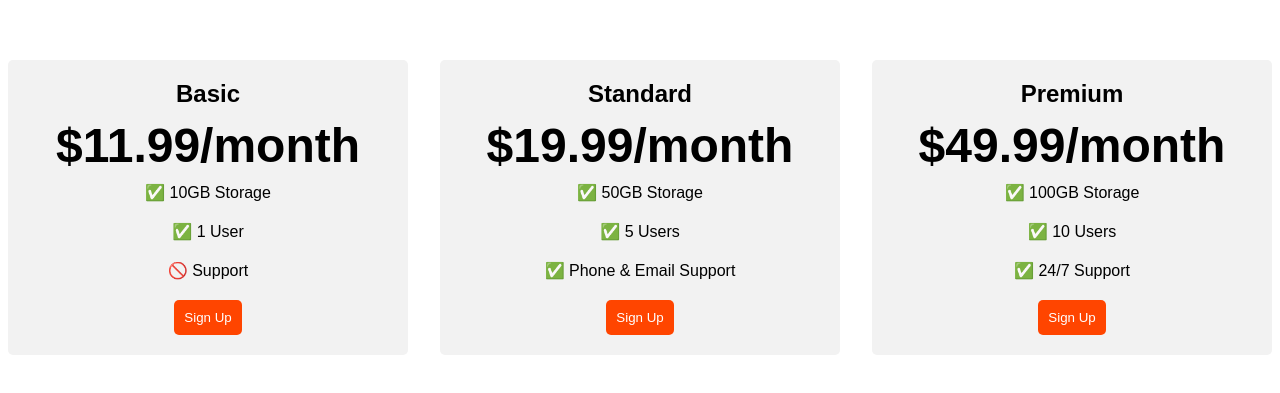
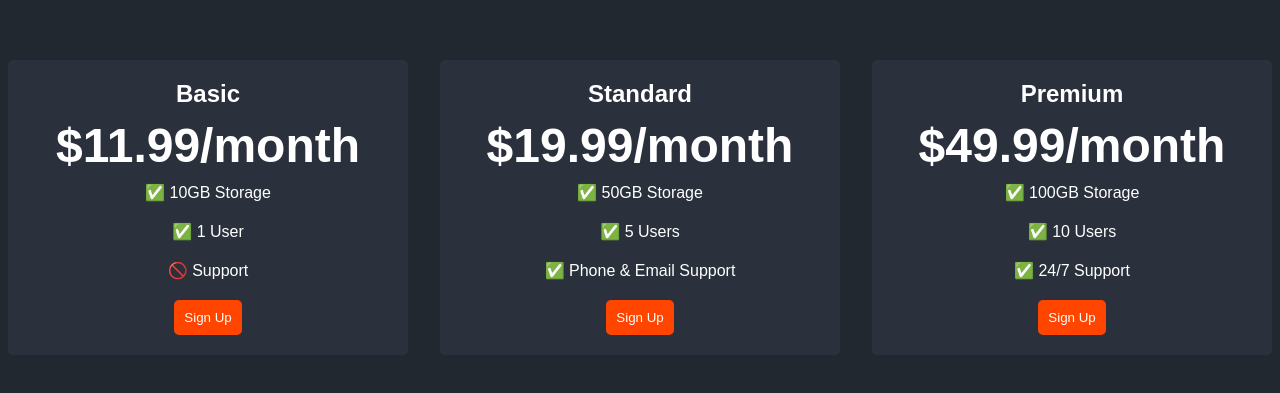
Before and after one commit to nnguepsi/Pricing-Table-Project, a plain HTML site: page index.html in a window 1280 px wide. Shown: the part 201-594 px from the top of the page. Drawn offline with Linux system fonts and the light colour scheme; a web font is replaced by a local one.

Commit message:
Updated style.css for Night-Mode aesthetic

```diff
--- a/style.css
+++ b/style.css
@@ -1,5 +1,7 @@
 body {
 font-family: "Sono", sans-serif;
+color: white;
+background-color: #212830;
 }
 
 /* Hint: What can you do with a media query and flexbox? */
@@ -22,7 +24,7 @@ font-family: "Sono", sans-serif;
     flex: 1;
     max-width: 400px;
     padding: 20px;
-    background-color: #f2f2f2;
+    background-color: #2a313c;
     border-radius: 5px;
     text-align: center;
 }
```
